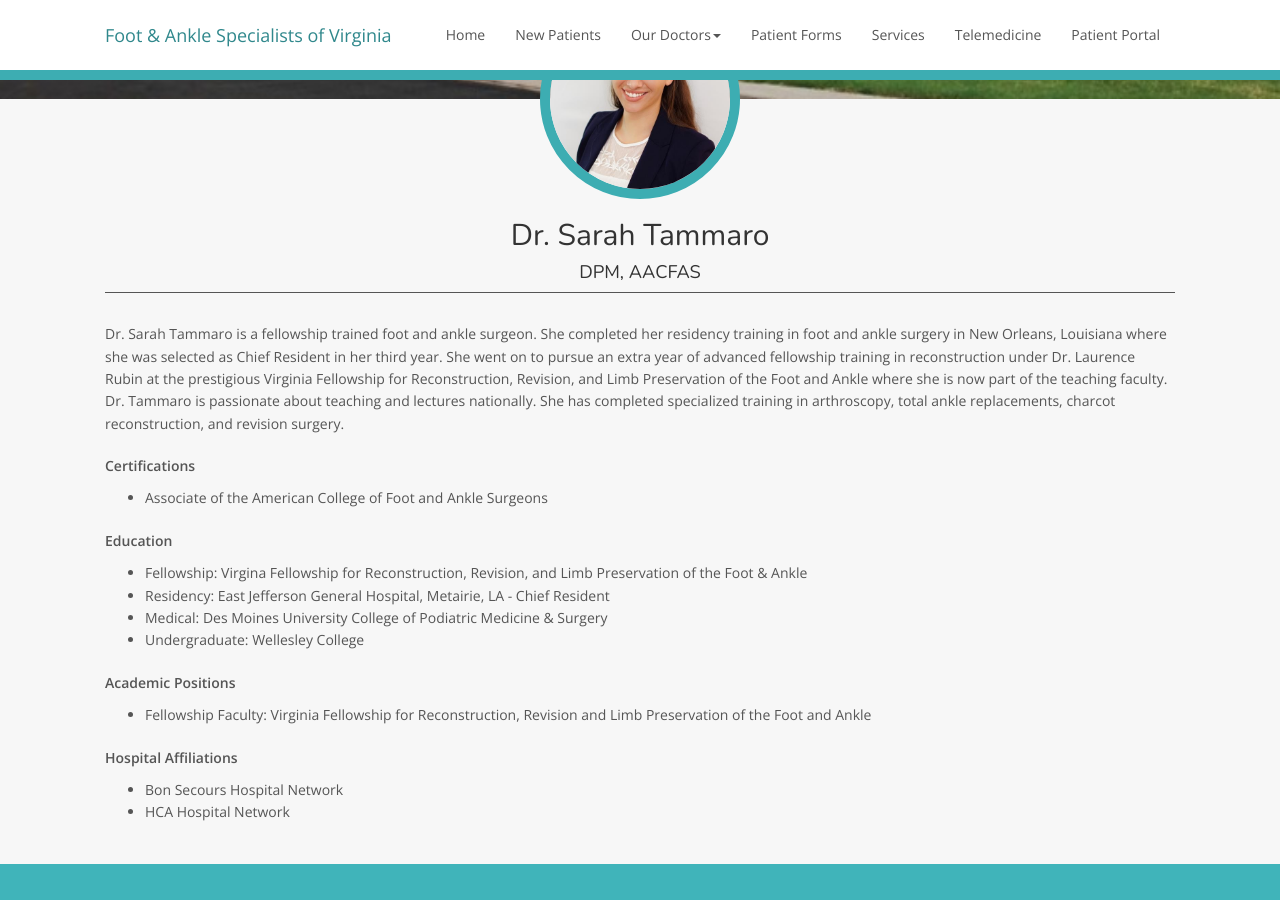
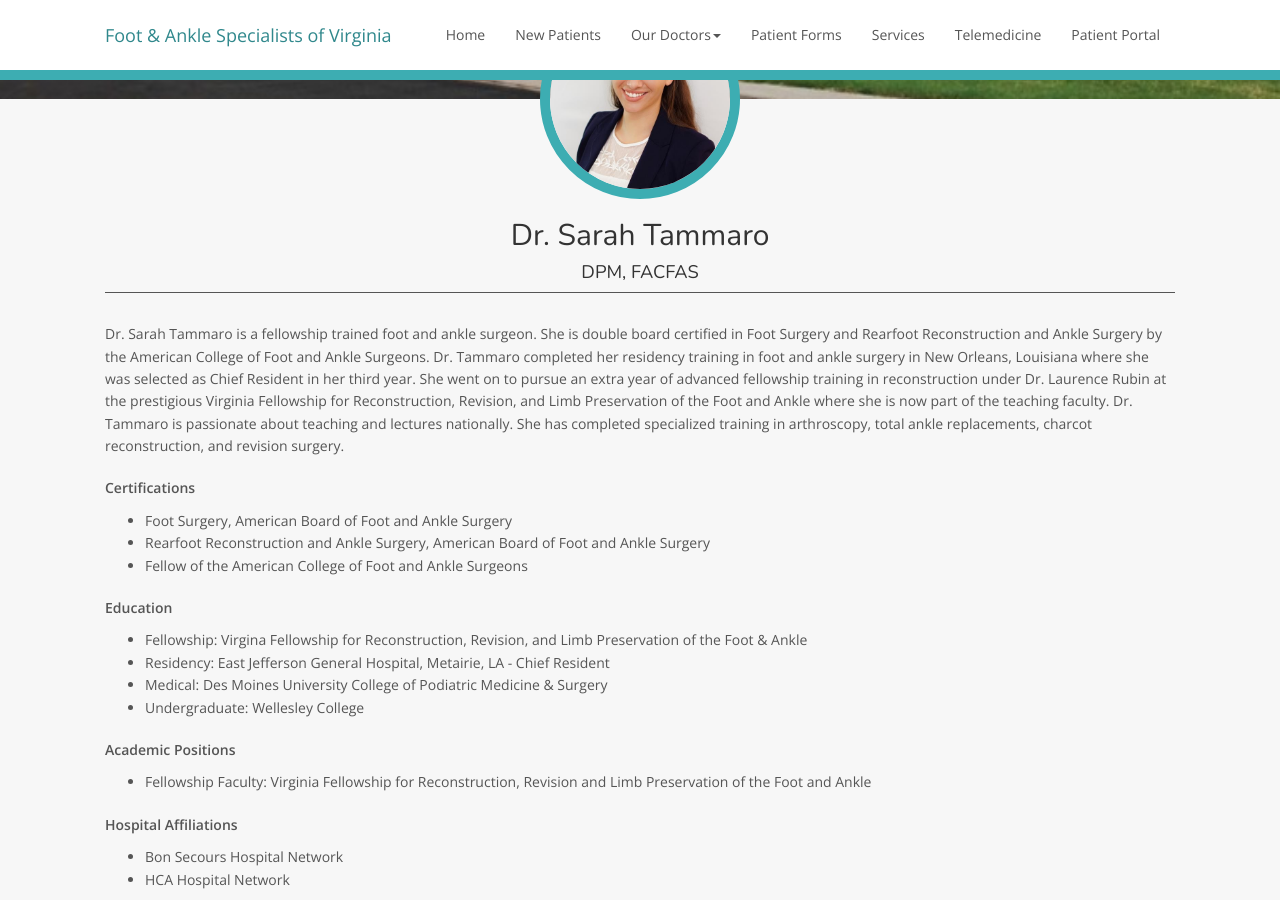
Before and after one commit to smrubin/fasv, a Jekyll site: the page built from dr-sarah-tammaro-dpm.html, in a window 1280 px wide and 900 px high, scrolled down 401 px. Built offline with Jekyll 4.4.1, drawn with Linux system fonts in a browser that asks for light colours; nearby versions of some CDN libraries.

Commit message:
Update credentials, bio for dr tammaro

```diff
--- a/_data/team.yml
+++ b/_data/team.yml
@@ -6,6 +6,6 @@
   image: faircloth.jpg
   url: dr-sonya-faircloth-dpm.html
 
-- name: Sarah Tammaro, DPM, AACFAS
+- name: Sarah Tammaro, DPM, FACFAS
   image: tammaro.png
   url: dr-sarah-tammaro-dpm.html
--- a/dr-sarah-tammaro-dpm.html
+++ b/dr-sarah-tammaro-dpm.html
@@ -9,18 +9,13 @@ layout: default
 			<img class="tammaro" src="{{ site.baseurl }}/img/tammaro.png" alt="Dr. Sarah Tammaro, DPM, FACFAS"/>
 		</div>
 		<h2>Dr. Sarah Tammaro</h2>
-		<h4>DPM, AACFAS</h4>
-		<p>Dr. Sarah Tammaro is a fellowship trained foot and ankle surgeon. She completed her residency
-			training in foot and ankle surgery in New Orleans, Louisiana where she was selected as Chief
-			Resident in her third year. She went on to pursue an extra year of advanced fellowship training
-			in reconstruction under Dr. Laurence Rubin at the prestigious Virginia Fellowship for
-			Reconstruction, Revision, and Limb Preservation of the Foot and Ankle where she is now part of
-			the teaching faculty. Dr. Tammaro is passionate about teaching and lectures nationally. She has
-			completed specialized training in arthroscopy, total ankle replacements, charcot reconstruction,
-			and revision surgery.</p>
+		<h4>DPM, FACFAS</h4>
+		<p>Dr. Sarah Tammaro is a fellowship trained foot and ankle surgeon. She is double board certified in Foot Surgery and Rearfoot Reconstruction and Ankle Surgery by the American College of Foot and Ankle Surgeons. Dr. Tammaro completed her residency training in foot and ankle surgery in New Orleans, Louisiana where she was selected as Chief Resident in her third year. She went on to pursue an extra year of advanced fellowship training in reconstruction under Dr. Laurence Rubin at the prestigious Virginia Fellowship for Reconstruction, Revision, and Limb Preservation of the Foot and Ankle where she is now part of the teaching faculty. Dr. Tammaro is passionate about teaching and lectures nationally. She has completed specialized training in arthroscopy, total ankle replacements, charcot reconstruction, and revision surgery.</p>
 		<p class="list-header">Certifications</p>
 		<ul>
-			<li>Associate of the American College of Foot and Ankle Surgeons</li>
+			<li>Foot Surgery, American Board of Foot and Ankle Surgery</li>
+			<li>Rearfoot Reconstruction and Ankle Surgery, American Board of Foot and Ankle Surgery</li>
+			<li>Fellow of the American College of Foot and Ankle Surgeons</li>
 		</ul>
 		<p class="list-header">Education</p>
 		<ul>
```
